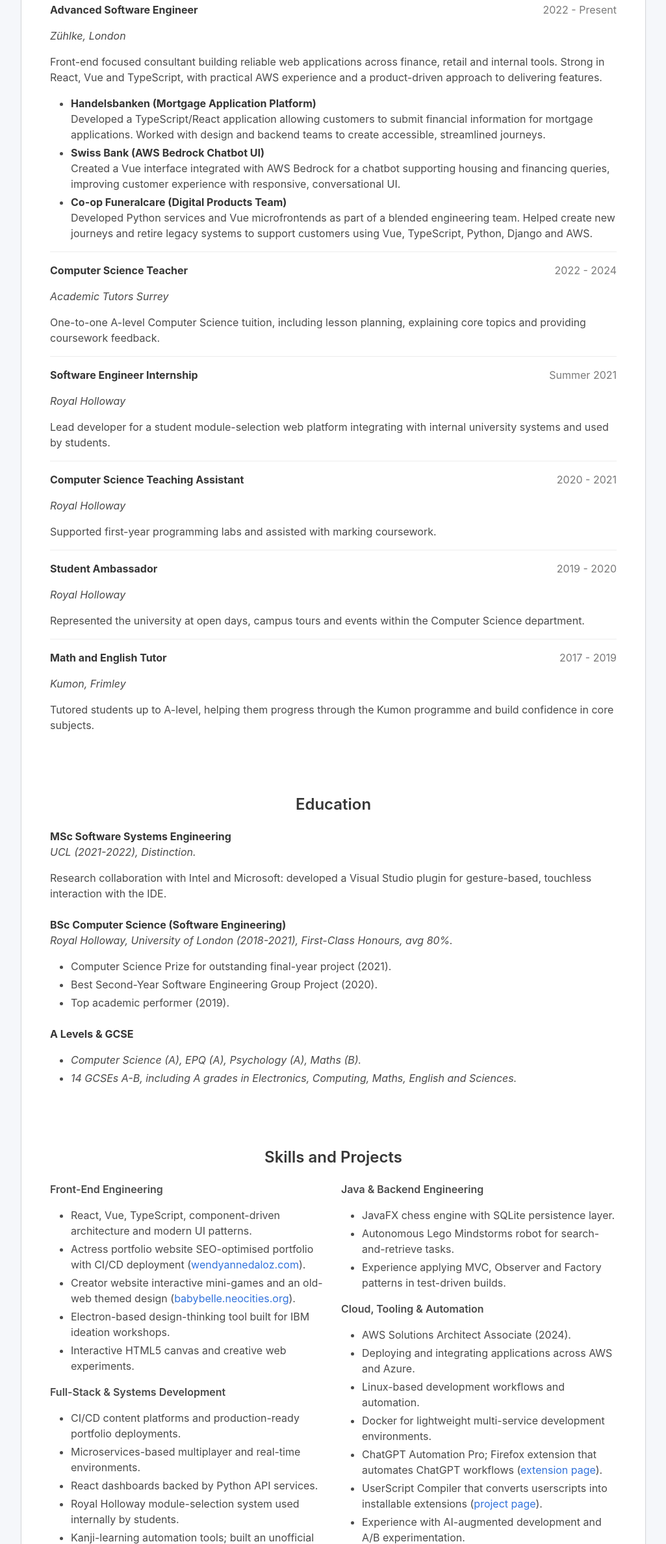
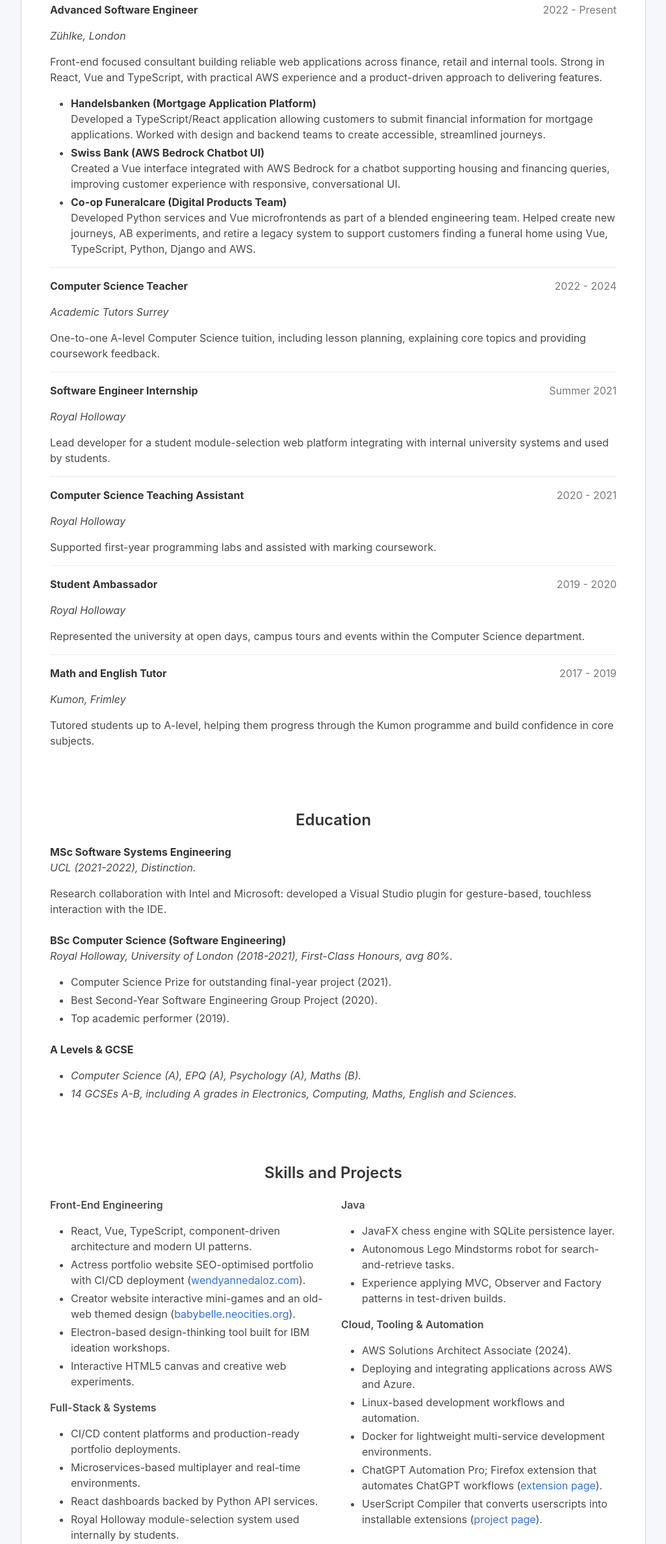
Before and after one commit to HRussellZFAC023/HRussellZFAC023.github.io, a plain HTML site: page index.html in a window 1280 px wide. Shown: the part 424-2800 px from the top of the page at 65% size, without its empty margins (127-1152 px from the left). Drawn offline with nearby package versions, Linux system fonts and the light colour scheme.

Commit message:
update work experience and skills descriptions

```diff
--- a/index.html
+++ b/index.html
@@ -128,9 +128,10 @@
                     <strong>Co-op Funeralcare (Digital Products Team)</strong>
                     <br />
                     Developed Python services and Vue microfrontends as part of
-                    a blended engineering team. Helped create new journeys and
-                    retire legacy systems to support customers using Vue,
-                    TypeScript, Python, Django and AWS.
+                    a blended engineering team. Helped create new journeys, AB
+                    experiments, and retire a legacy system to support customers
+                    finding a funeral home using Vue, TypeScript, Python, Django
+                    and AWS.
                   </li>
                 </ul>
               </div>
@@ -291,8 +292,8 @@
                     >).
                   </li>
                   <li>
-                    <span>Creator website</span> interactive mini-games
-                    and an old-web themed design (<a
+                    <span>Creator website</span> interactive mini-games and an
+                    old-web themed design (<a
                       href="https://babybelle.neocities.org/"
                       target="_blank"
                       >babybelle.neocities.org</a
@@ -309,7 +310,7 @@
                 </ul>
 
                 <p class="has-text-weight-semibold">
-                  Full-Stack & Systems Development
+                  Full-Stack & Systems
                 </p>
                 <ul>
                   <li>
@@ -336,7 +337,7 @@
             <div class="column">
               <div class="content">
                 <p class="has-text-weight-semibold">
-                  Java & Backend Engineering
+                  Java
                 </p>
                 <ul>
                   <li>JavaFX chess engine with SQLite persistence layer.</li>
@@ -378,10 +379,6 @@
                       target="_blank"
                       >project page</a
                     >).
-                  </li>
-                  <li>
-                    Experience with AI-augmented development and A/B
-                    experimentation.
                   </li>
                 </ul>
               </div>
```
